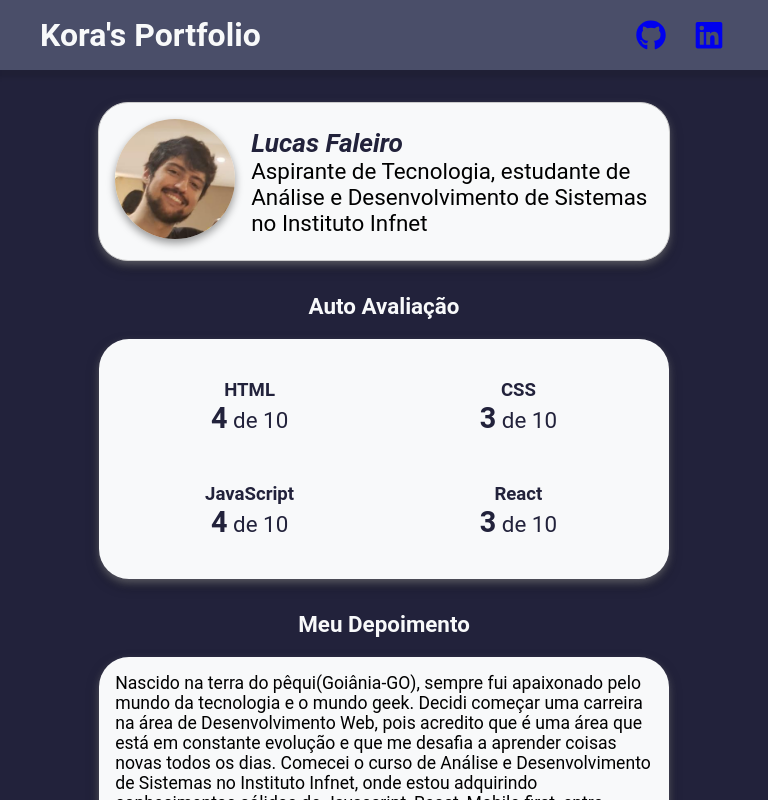
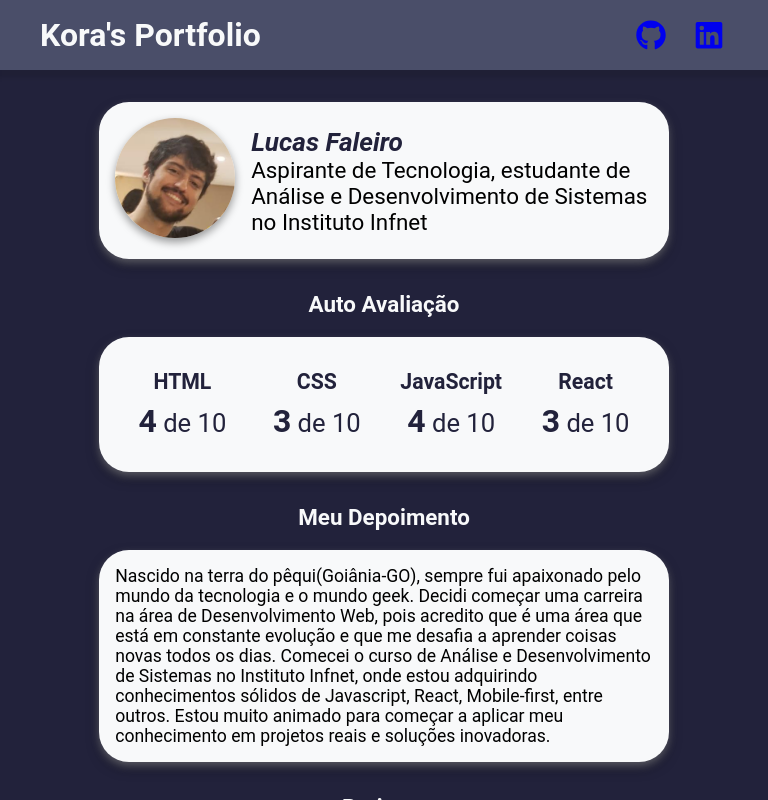
Before and after one commit to Lucas-Faleiro/Portfolio-DR1-AT, a React (Vite) app: page / in a window 768 px wide. Shown: the top 800 px of the page. Built offline with nearby package versions, Linux system fonts and the light colour scheme.

Commit message:
Add SkillSection media query for tablets

```diff
--- a/src/ProfileCard.module.css
+++ b/src/ProfileCard.module.css
@@ -12,7 +12,6 @@
   width: 70%;
   gap: 16px;
   padding: 16px;
-  border: 1px solid #ccc;
   border-radius: 30px;
   box-shadow: var(--card-box-shadow);
   background-color: var(--card-bg);
@@ -32,8 +31,8 @@
 
 @media ((min-width: 768px) and (max-width: 1024px)) {
   .profileCardContent {
-    /* width: 400px; */
     font-size: 1.4rem;
+    max-width: 740px;
   }
   .profilePhoto {
     width: 120px;
--- a/src/SkillCard.module.css
+++ b/src/SkillCard.module.css
@@ -3,8 +3,21 @@
   margin: 8px;
   text-align: center;
   font-size: 1.4rem;
+  display: flex;
+  flex-direction: column;
+  gap: 8px;
 }
 
 .rating {
   font-size: 1.8rem;
 }
+
+@media ((min-width: 768px) and (max-width: 1024px)) {
+  .skillCardItem {
+    font-size: 1.6rem;
+    padding: 8px;
+  }
+  .rating {
+    font-size: 2rem;
+  }
+}
--- a/src/SkillsSection.module.css
+++ b/src/SkillsSection.module.css
@@ -24,3 +24,11 @@
   color: var(--titles-color);
   font-size: var(--section-title);
 }
+
+@media ((min-width: 768px) and (max-width: 1024px)) {
+  .skillsCardsContainer {
+    grid-template-columns: repeat(4, 1fr);
+    grid-template-rows: repeat(1, 1fr);
+    max-width: 740px;
+  }
+}
```
